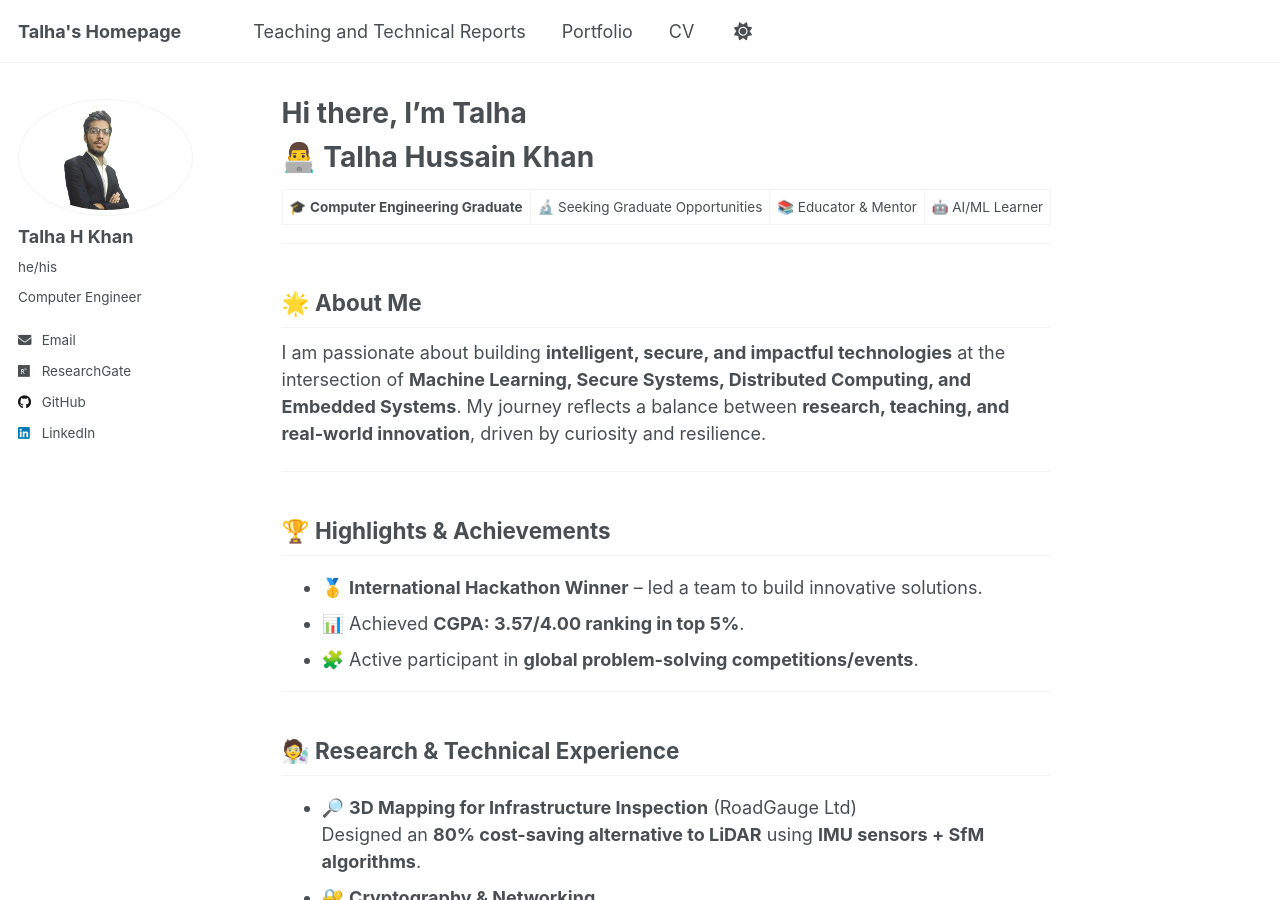
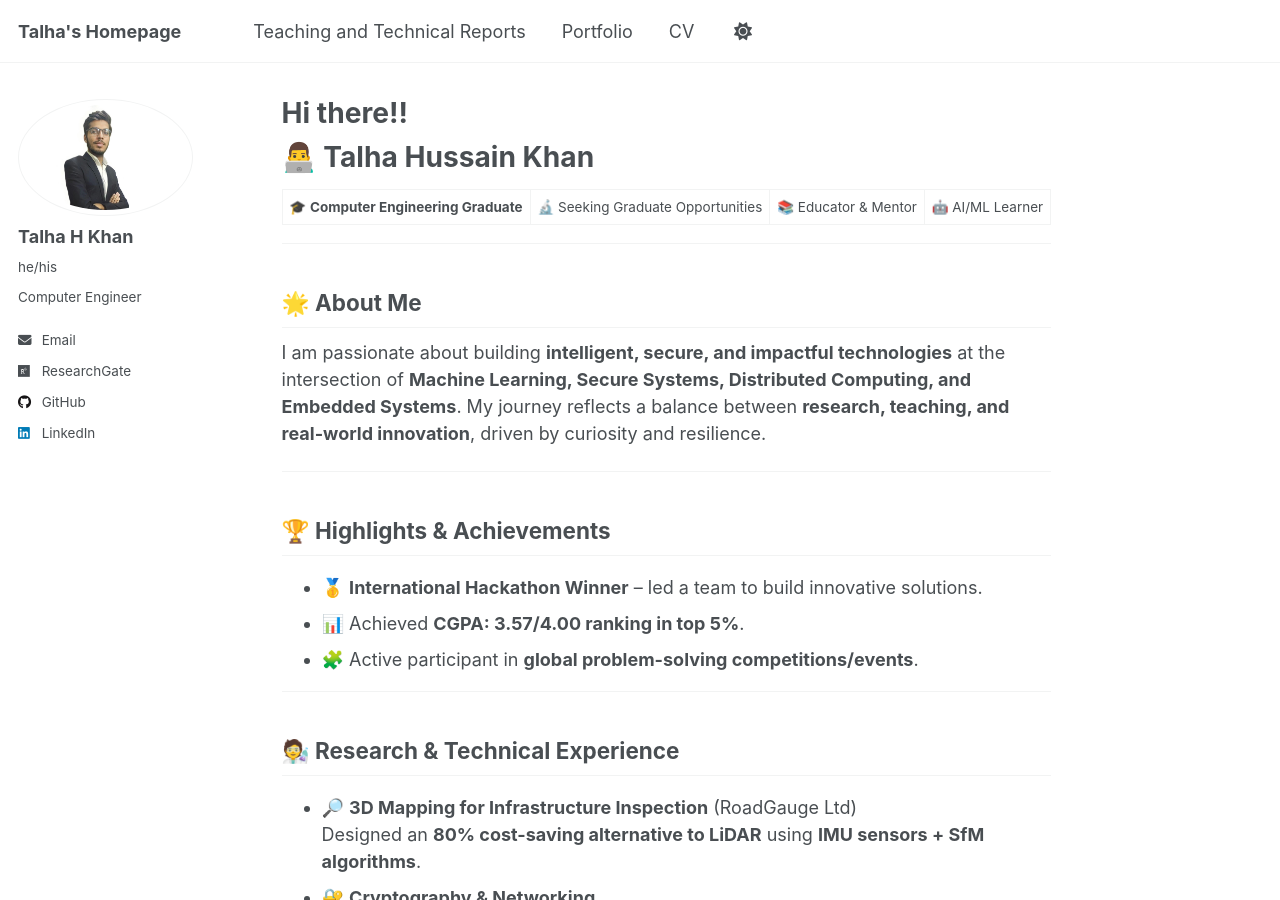
Before and after one commit to Talha-Here/Talha-Here.github.io, a Jekyll site: the page built from _pages/about.md, in a window 1280 px wide and 900 px high. Built offline with Jekyll 4.4.1, drawn with Linux system fonts in a browser that asks for light colours; a script that is not in the unit is left out.

Commit message:
minor update

```diff
--- a/_pages/about.md
+++ b/_pages/about.md
@@ -1,6 +1,6 @@
 ---
 permalink: /
-title: "Hi there, I'm Talha"
+title: "Hi there!!"
 author_profile: true
 redirect_from:
   - /about/
--- a/_pages/teaching.html
+++ b/_pages/teaching.html
@@ -1,6 +1,6 @@
 ---
 layout: archive
-title: "Teaching"
+title: "Teaching & Technical Reports"
 permalink: /teaching/
 author_profile: true
 ---
```
